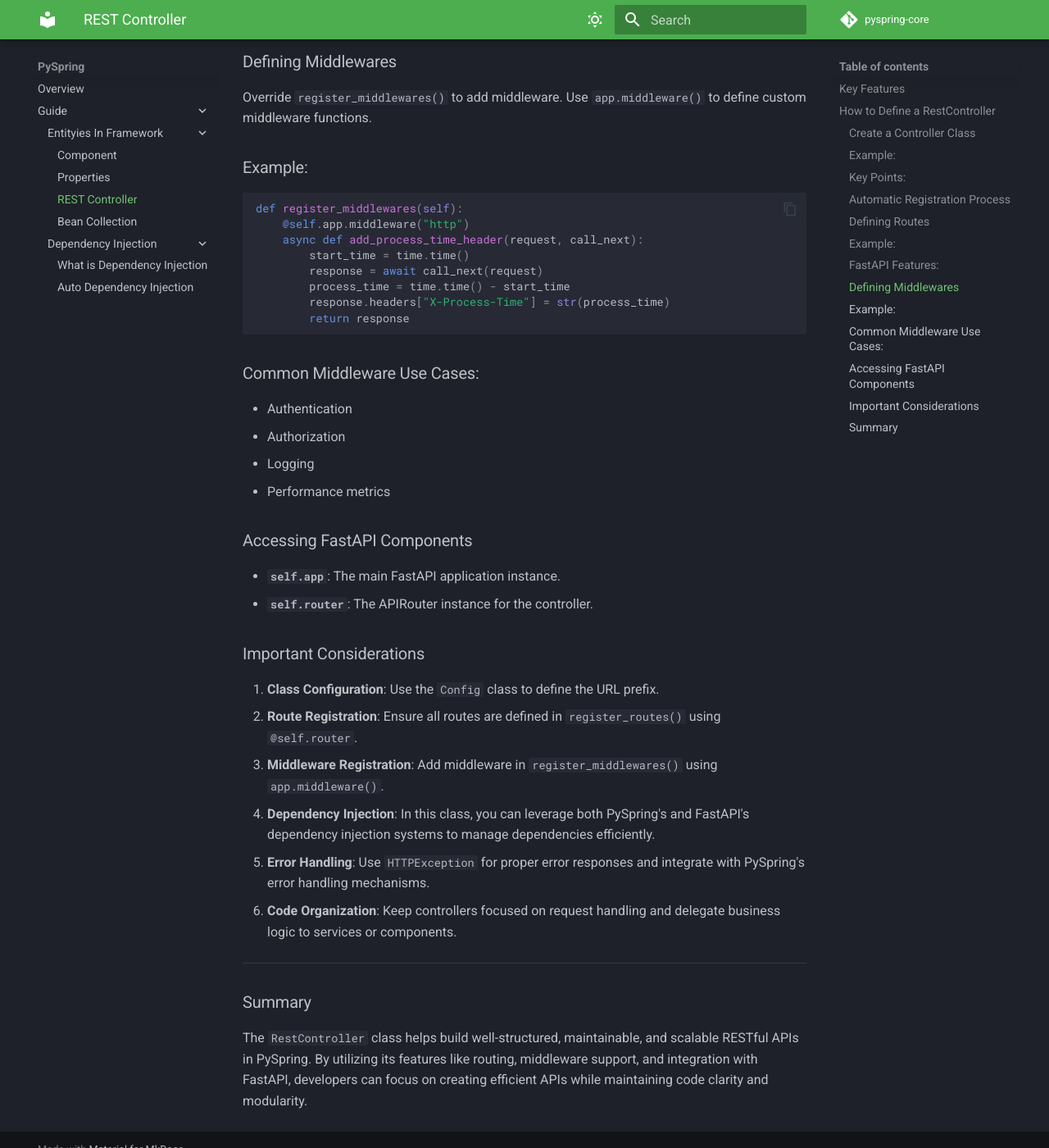
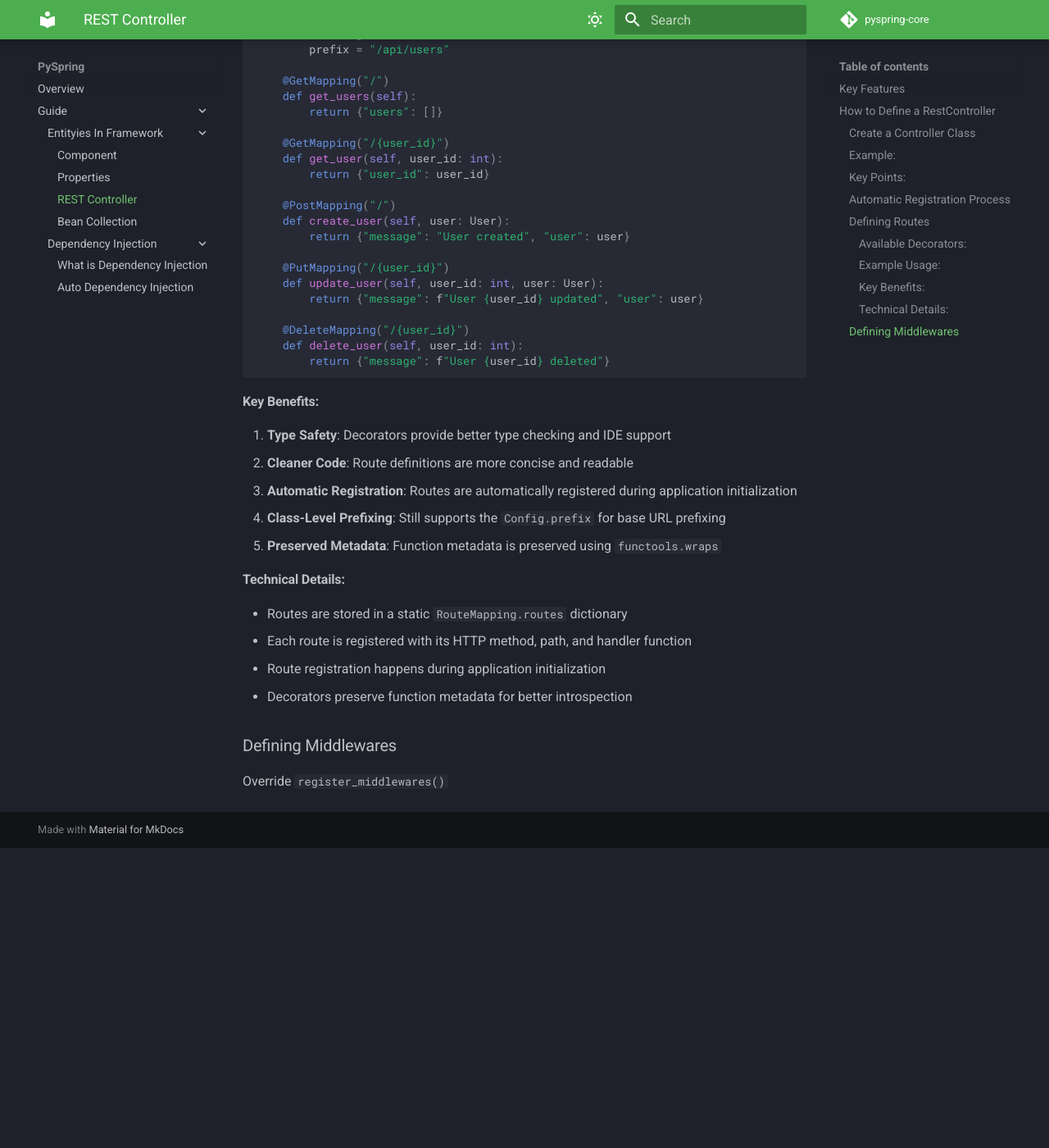
Before and after one commit to PythonSpring/pyspring-docs, an MkDocs documentation site: the page built from docs/guide/entities-in-framework/rest-controller.md, in a window 1280 px wide and 1400 px high, scrolled down 2445 px. Shown: the whole window at 82% size. Built offline with MkDocs 1.6.1 and Material for MkDocs 9.7.7, drawn with Linux system fonts in a browser that asks for light colours; comment, search, counter and statistics services are not loaded; after the commit the page ends 3479 px from its top, so only the background shows below that; some of the changed text lies outside the part shown.

Commit message:
feat(docs): Introduce decorator-based route mapping for REST controllers
- Added support for a declarative approach to route definition using decorators like `@GetMapping` and `@PostMapping`, enhancing code organization and type safety.
- Updated documentation to reflect changes in the `RestController` class, including examples and key benefits of the new routing method.

````diff
--- a/docs/guide/entities-in-framework/rest-controller.md
+++ b/docs/guide/entities-in-framework/rest-controller.md
@@ -19,12 +19,13 @@
 
 ### Create a Controller Class
 
-Extend the `RestController` class and override the `register_routes()` method to define routes. Optionally, override `register_middlewares()` to add middleware.
+Extend the `RestController` class and use the route mapping decorators to define your API endpoints. Optionally, override `register_middlewares()` to add middleware.
 
 ### Example:
 
 ```py
 from py_spring_core import RestController
+from py_spring_core import GetMapping, PostMapping
 from fastapi import HTTPException
 from pydantic import BaseModel
 
@@ -36,24 +37,23 @@
     class Config:
         prefix = "/api/items"  # Base URL prefix for this controller
 
-    def register_routes(self):
-        @self.router.get("/")
-        def read_items():
-            return {"message": "List of items"}
+    @GetMapping("/")
+    def read_items(self):
+        return {"message": "List of items"}
 
-        @self.router.get("/{item_id}")
-        def read_item(item_id: int):
-            return {"message": f"Details for item {item_id}"}
+    @GetMapping("/{item_id}")
+    def read_item(self, item_id: int):
+        return {"message": f"Details for item {item_id}"}
 
-        @self.router.post("/", status_code=201)
-        def create_item(item: Item):
-            return item
+    @PostMapping("/", status_code=201)
+    def create_item(self, item: Item):
+        return item
 ```
 
 ### Key Points:
 
 -   Use the `Config` inner class to set the route prefix.
--   Define routes using the `@self.router` decorator.
+-   Define routes using the route mapping decorators (`@GetMapping`, `@PostMapping`, etc.).
 
 * * * * *
 
@@ -62,72 +62,69 @@
 2.  The `_handle_register_rest_controller()` method:
     -   Registers the controller with the application context.
     -   Initializes an `APIRouter` instance.
-    -   Calls `register_routes()` to add routes.
+    -   Automatically registers routes defined with decorators.
     -   Includes the controller's router in the main FastAPI application.
     -   Calls `register_middlewares()` for middleware registration.
 
 * * * * *
 
 ### Defining Routes
-Use `@self.router` decorators to define API endpoints inside `register_routes()`:
+PySpring provides a declarative approach to route definition using decorators, similar to Spring's annotation-based routing. This provides a cleaner and more type-safe way to define API endpoints.
 
-```py
-@self.router.get("/")
-def read_items():
-    return {"message": "List of items"}
+#### Available Decorators:
+- `@GetMapping`: For HTTP GET requests
+- `@PostMapping`: For HTTP POST requests
+- `@PutMapping`: For HTTP PUT requests
+- `@DeleteMapping`: For HTTP DELETE requests
+- `@PatchMapping`: For HTTP PATCH requests
 
-@self.router.post("/", status_code=201)
-def create_item(item: Item):
-    return item
+#### Example Usage:
+```python
+from py_spring_core import RestController
+from py_spring_core import GetMapping, PostMapping, PutMapping, DeleteMapping
+from pydantic import BaseModel
+
+class User(BaseModel):
+    name: str
+    email: str
+
+class UserController(RestController):
+    class Config:
+        prefix = "/api/users"
+
+    @GetMapping("/")
+    def get_users(self):
+        return {"users": []}
+
+    @GetMapping("/{user_id}")
+    def get_user(self, user_id: int):
+        return {"user_id": user_id}
+
+    @PostMapping("/")
+    def create_user(self, user: User):
+        return {"message": "User created", "user": user}
+
+    @PutMapping("/{user_id}")
+    def update_user(self, user_id: int, user: User):
+        return {"message": f"User {user_id} updated", "user": user}
+
+    @DeleteMapping("/{user_id}")
+    def delete_user(self, user_id: int):
+        return {"message": f"User {user_id} deleted"}
 ```
-### Example:
 
--   `GET /` maps to the `read_items` method.
--   `POST /` maps to the `create_item` method.
+#### Key Benefits:
+1. **Type Safety**: Decorators provide better type checking and IDE support
+2. **Cleaner Code**: Route definitions are more concise and readable
+3. **Automatic Registration**: Routes are automatically registered during application initialization
+4. **Class-Level Prefixing**: Still supports the `Config.prefix` for base URL prefixing
+5. **Preserved Metadata**: Function metadata is preserved using `functools.wraps`
 
-### FastAPI Features:
-
--   Dependency Injection
--   Request body handling
--   Path parameter parsing
-
-* * * * *
+#### Technical Details:
+- Routes are stored in a static `RouteMapping.routes` dictionary
+- Each route is registered with its HTTP method, path, and handler function
+- Route registration happens during application initialization
+- Decorators preserve function metadata for better introspection
 
 ### Defining Middlewares
-Override `register_middlewares()` to add middleware. Use `app.middleware()` to define custom middleware functions.
-
-### Example:
-
-```py
-def register_middlewares(self):
-    @self.app.middleware("http")
-    async def add_process_time_header(request, call_next):
-        start_time = time.time()
-        response = await call_next(request)
-        process_time = time.time() - start_time
-        response.headers["X-Process-Time"] = str(process_time)
-        return response
-```
-### Common Middleware Use Cases:
--   Authentication
--   Authorization
--   Logging
--   Performance metrics
-
-### Accessing FastAPI Components
--   **`self.app`**: The main FastAPI application instance.
--   **`self.router`**: The APIRouter instance for the controller.
-
-
-### Important Considerations
-1.  **Class Configuration**: Use the `Config` class to define the URL prefix.
-2.  **Route Registration**: Ensure all routes are defined in `register_routes()` using `@self.router`.
-3.  **Middleware Registration**: Add middleware in `register_middlewares()` using `app.middleware()`.
-4.  **Dependency Injection**: In this class, you can leverage both PySpring's and FastAPI's dependency injection systems to manage dependencies efficiently.
-5.  **Error Handling**: Use `HTTPException` for proper error responses and integrate with PySpring's error handling mechanisms.
-6.  **Code Organization**: Keep controllers focused on request handling and delegate business logic to services or components.
-
-* * * * *
-
-### Summary
-The `RestController` class helps build well-structured, maintainable, and scalable RESTful APIs in PySpring. By utilizing its features like routing, middleware support, and integration with FastAPI, developers can focus on creating efficient APIs while maintaining code clarity and modularity.
+Override `register_middlewares()`
````
Also changed, not shown: docs/index.md (+2 -0 lines).
